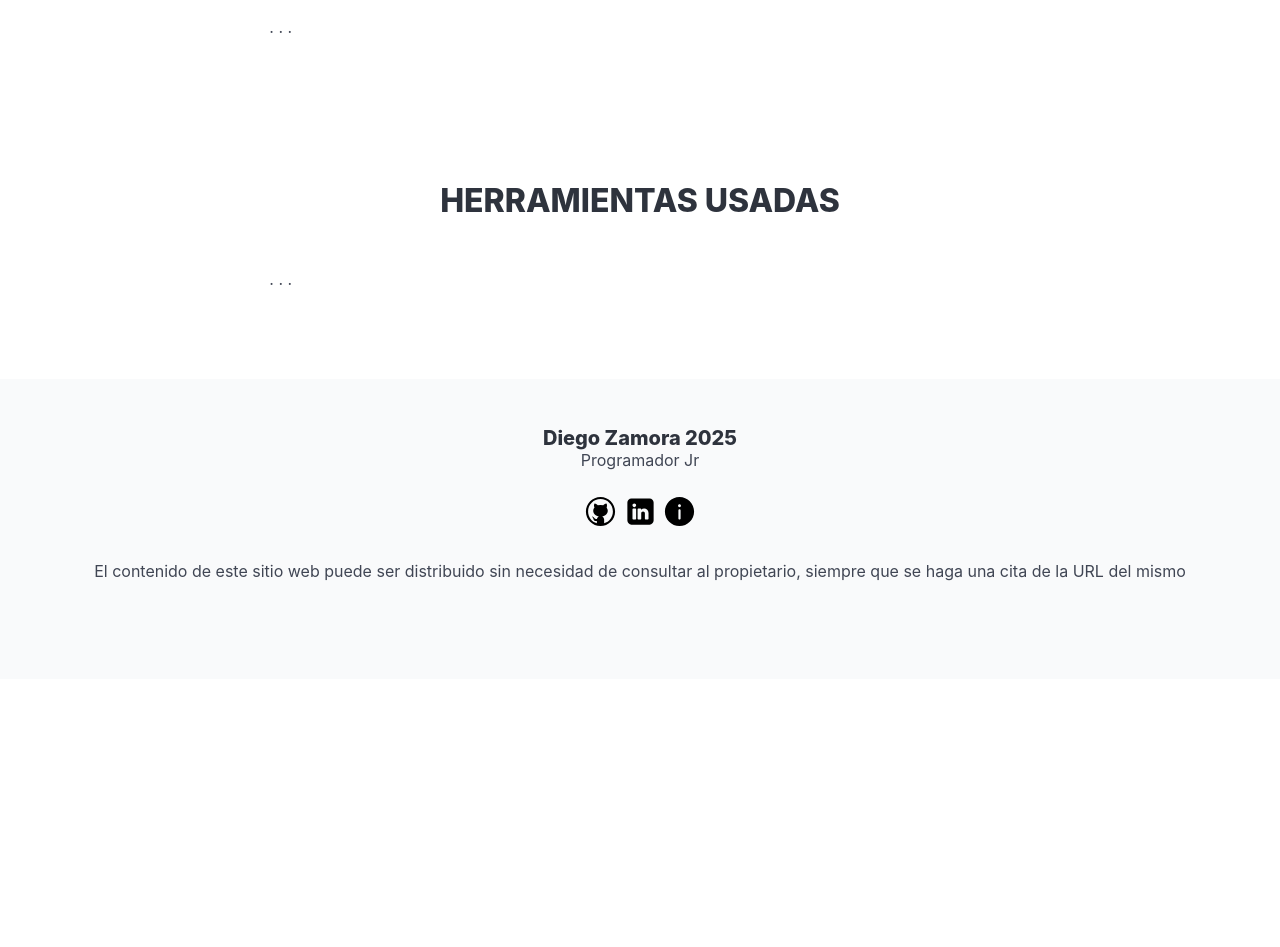
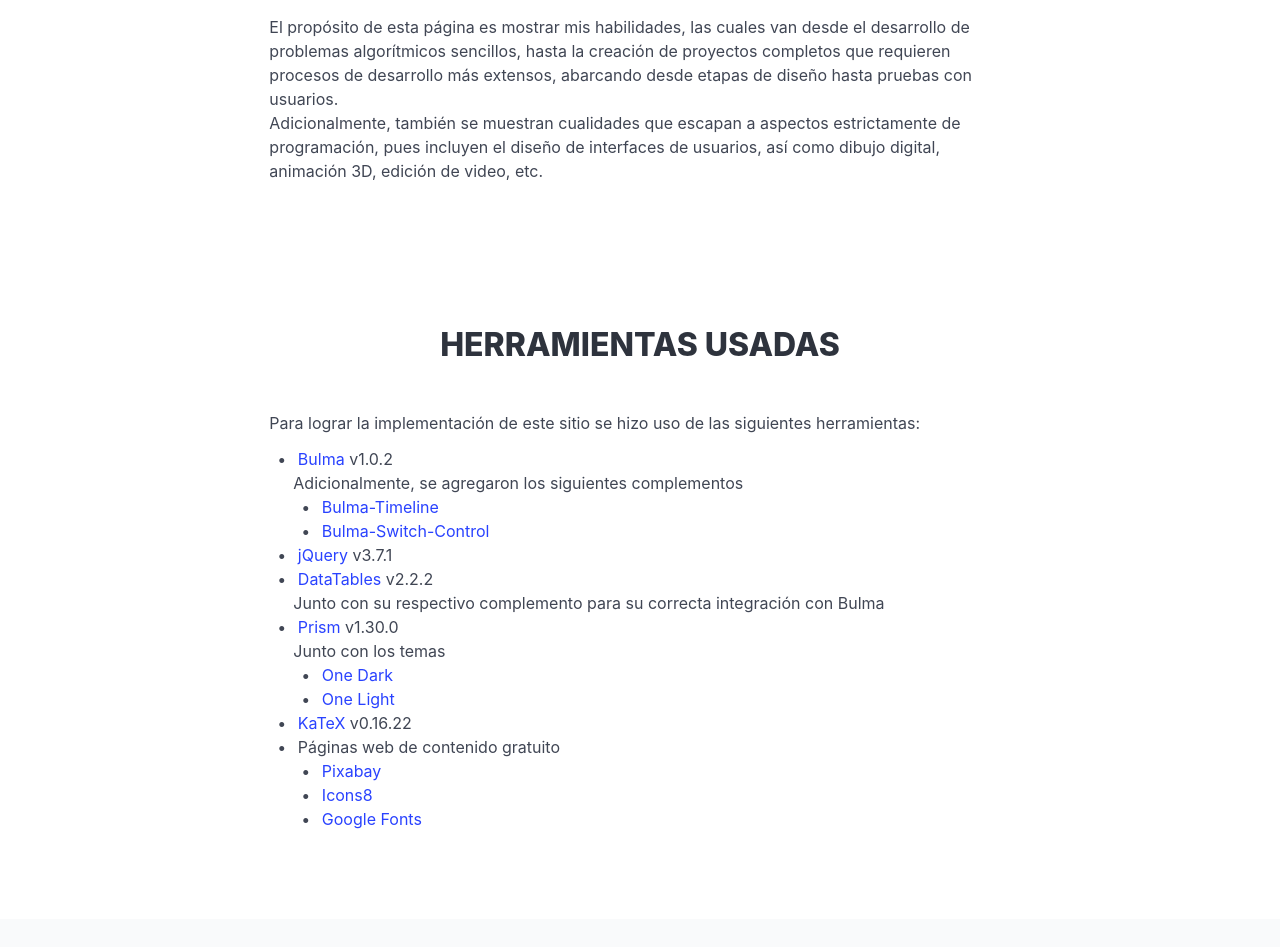
Before and after one commit to diegoZdgl10/mi-portafolio, a plain HTML site: page views/creditos.html in a window 1280 px wide. Shown: the part 193-1140 px from the top of the page. Before the commit the page ends 872 px from the top, so only its background shows below. Drawn offline with Linux system fonts and the light colour scheme.

Commit message:
creditos agregados

```diff
--- a/views/creditos.html
+++ b/views/creditos.html
@@ -5,9 +5,6 @@
     <meta name="viewport" content="width=device-width, initial-scale=1.0" />
     <title>Mi Portafolio</title>
     <link rel="stylesheet" href="../css/bulma/bulma.min.css" />
-    <link rel="stylesheet" href="../css/bulma/bulma_switch.css" />
-    <link rel="stylesheet" href="../css/bulma/bulma_timeline.css" />
-    <link rel="stylesheet" href="../css/bulma/bulma_timeline_plus.css" />
     <link rel="stylesheet" href="../css/styles.css" />
 </head>
 <script src="../js/jquery/jquery-3.7.1.min.js"></script>
@@ -86,7 +83,16 @@
             </div>
             <div class="column is-12">
                 <p>
-                    . . .
+                    El propósito de esta página es mostrar mis habilidades,
+                    las cuales van desde el desarrollo de problemas algorítmicos sencillos,
+                    hasta la creación de proyectos completos que requieren procesos
+                    de desarrollo más extensos, abarcando desde etapas de diseño
+                    hasta pruebas con usuarios.
+                </p>
+                <p>
+                    Adicionalmente, también se muestran cualidades que escapan a aspectos
+                    estrictamente de programación, pues incluyen el diseño de interfaces de usuarios,
+                    así como dibujo digital, animación 3D, edición de video, etc.
                 </p>
             </div>
         </div>
@@ -100,8 +106,84 @@
             </div>
             <div class="column is-12">
                 <p>
-                    . . .
+                    Para lograr la implementación de este sitio se hizo uso de las siguientes herramientas:
                 </p>
+                <ul class="custom-list mt-3">
+                    <li>
+                        <a href="https://bulma.io/" target="_blank">
+                            Bulma
+                        </a> v1.0.2 <br/>
+                        Adicionalmente, se agregaron los siguientes complementos
+                        <ul class="custom-list">
+                            <li>
+                                <a href="https://codepen.io/wikiki/pen/zdwjqL" target="_blank">
+                                    Bulma-Timeline
+                                </a>
+                            </li>
+                            <li>
+                                <a href="https://github.com/justboil/bulma-switch-control" target="_blank">
+                                    Bulma-Switch-Control
+                                </a>
+                            </li>
+                        </ul>
+                    </li>
+                    <li>
+                        <a href="https://jquery.com/" target="_blank">
+                            jQuery
+                        </a> v3.7.1
+                    </li>
+                    <li>
+                        <a href="https://datatables.net/" target="_blank">
+                            DataTables
+                        </a> v2.2.2 <br/>
+                        Junto con su respectivo complemento para su correcta integración con Bulma
+                    </li>
+                    <li>
+                        <a href="https://prismjs.com/" target="_blank">
+                            Prism
+                        </a> v1.30.0 <br/>
+                        Junto con los temas
+                        <ul class="custom-list">
+                            <li>
+                                <a href="https://github.com/PrismJS/prism-themes/blob/master/themes/prism-one-dark.css"
+                                    target="_blank">
+                                    One Dark
+                                </a>
+                            </li>
+                            <li>
+                                <a href="https://github.com/PrismJS/prism-themes/blob/master/themes/prism-one-light.css"
+                                    target="_blank">
+                                    One Light
+                                </a>
+                            </li>
+                        </ul>
+                    </li>
+                    <li>
+                        <a href="https://github.com/KaTeX/KaTeX/releases/tag/v0.16.22" target="_blank">
+                            KaTeX
+                        </a> v0.16.22
+                    </li>
+                    <li>
+                        Páginas web de contenido gratuito
+                        <ul class="custom-list">
+                            <li>
+                                <a href="https://pixabay.com/" target="_blank">
+                                    Pixabay
+                                </a>
+                            </li>
+                            <li>
+                                <a href="https://icons8.com/" target="_blank">
+                                    Icons8
+                                </a>
+                            </li>
+                            <li>
+                                <a href="https://fonts.google.com/" target="_blank">
+                                    Google Fonts
+                                </a>
+                            </li>
+                        </ul>
+                    </li>
+                </ul>
             </div>
         </div>
     </section>
@@ -117,7 +199,7 @@
                 </div>
                 <div class="soc">
                     <a
-                        href="https://github.com/diegozdgl10" target="_blank"
+                        href="https://github.com/diegozdgl10"
                         target="_blank"
                     >
                         <img id="github-logo" src="../assets/svg/github-black.svg" width="35"/>
```
